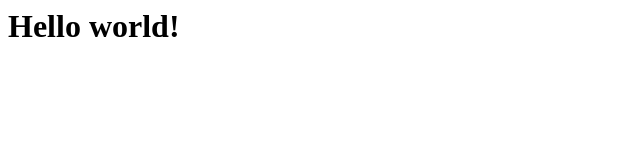
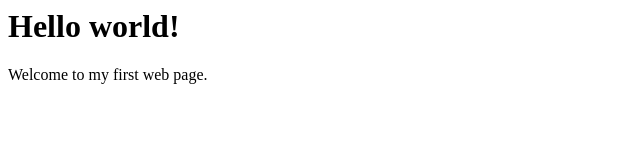
Before and after one commit to esm05/CS-499, a plain HTML site: page index.html in a window 1280 px wide. Shown: the whole page, without its empty margins (0-640 px from the left). Drawn offline with Linux system fonts and the light colour scheme.

Commit message:
paragraph added

```diff
--- a/index.html
+++ b/index.html
@@ -1 +1,2 @@
 <h1>Hello world!</h1>
+<p>Welcome to my first web page.</p>
```
